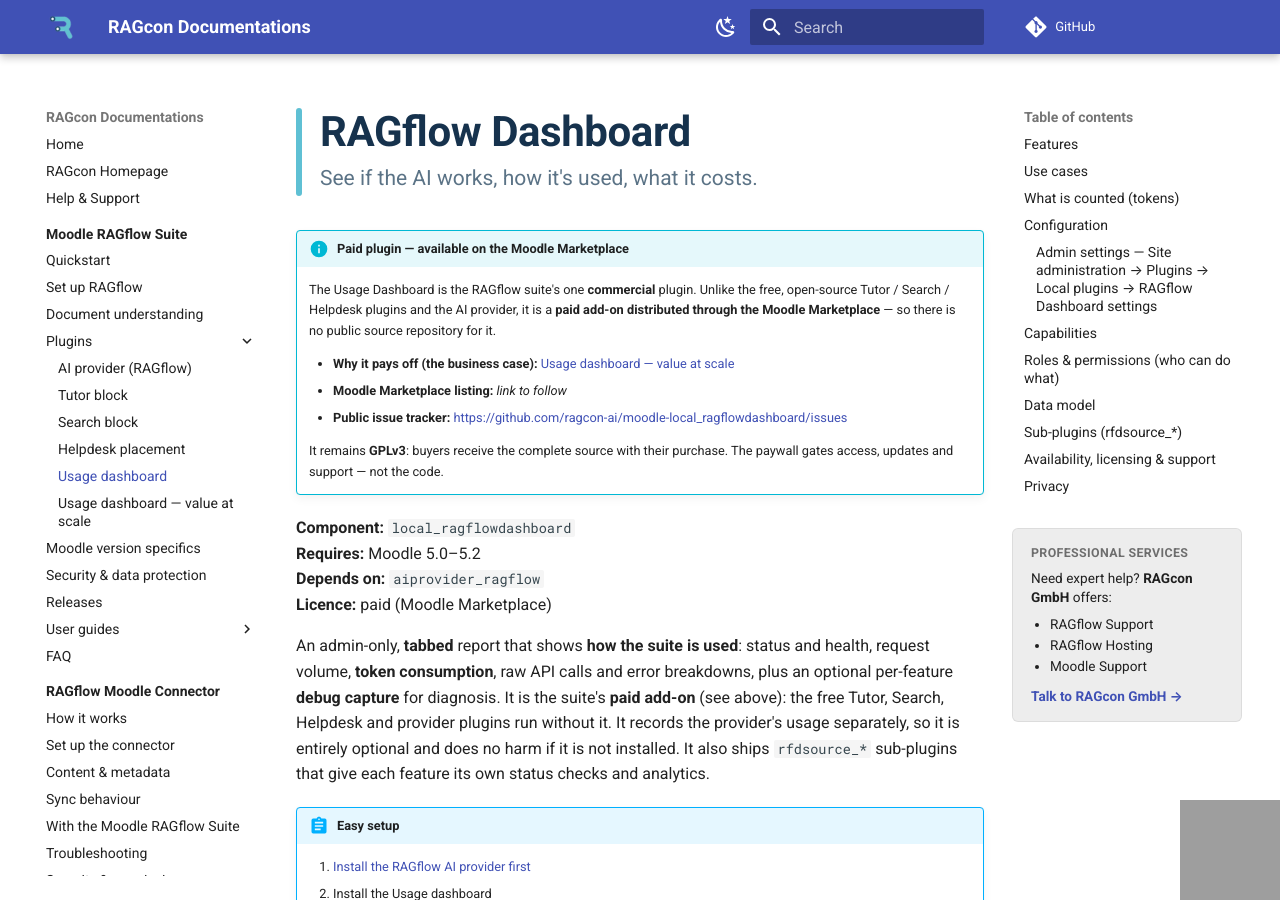
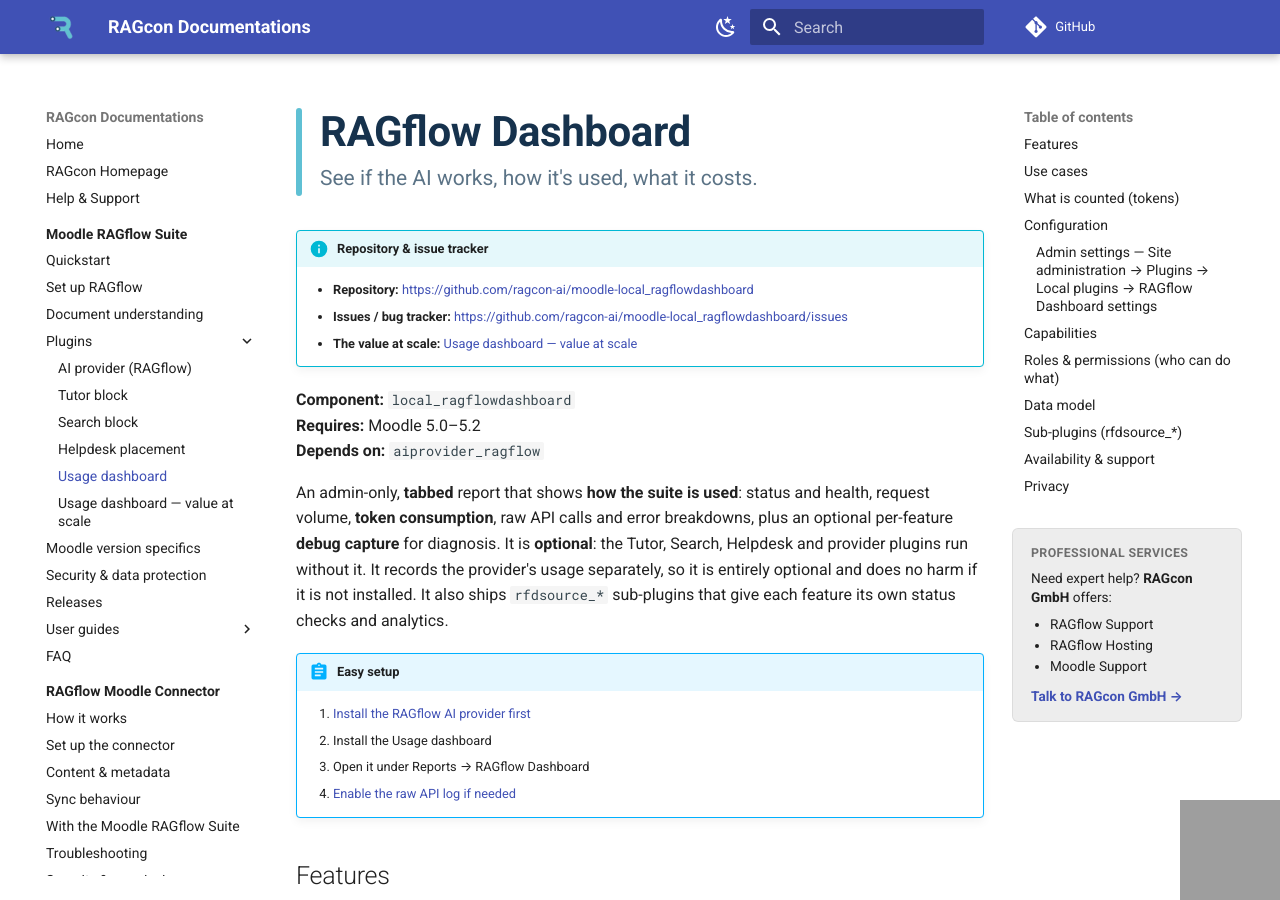
Before and after one commit to ragcon-ai/ragcon-docs, an MkDocs documentation site: the page built from docs/moodle-ragflow/plugins/dashboard.md, in a window 1280 px wide and 900 px high. Built offline with MkDocs 1.6.1 and Material for MkDocs 9.7.7, drawn with Linux system fonts in a browser that asks for light colours; comment, search, counter and statistics services are not loaded; some of the changed text lies outside the part shown; grey boxes are pictures that could not be loaded.

Commit message:
docs: remove the paid/Marketplace framing from the dashboard
Document the Usage Dashboard as a normal, optional plugin: replace the "paid
plugin" info box with the standard repository/issue-tracker box, drop the
"Licence: paid", "paid add-on", Marketplace-purchase and paywall wording across the
dashboard page, the site index, quickstart, releases and FAQ. The value-at-scale
page stays — it makes the case for using the dashboard, not for buying it.

Co-Authored-By: Claude <noreply@anthropic.com>

```diff
--- a/docs/moodle-ragflow/plugins/dashboard.md
+++ b/docs/moodle-ragflow/plugins/dashboard.md
@@ -6,27 +6,18 @@
   </div>
 </div>
 
-!!! info "Paid plugin — available on the Moodle Marketplace"
-    The Usage Dashboard is the RAGflow suite's one **commercial** plugin. Unlike the free, open-source
-    Tutor / Search / Helpdesk plugins and the AI provider, it is a **paid add-on distributed through the
-    Moodle Marketplace** — so there is no public source repository for it.
-
-    - **Why it pays off (the business case):** [Usage dashboard — value at scale](dashboard-value.md)
-    - **Moodle Marketplace listing:** *link to follow*
-    - **Public issue tracker:** [https://github.com/ragcon-ai/moodle-local_ragflowdashboard/issues](https://github.com/ragcon-ai/moodle-local_ragflowdashboard/issues){ target="_blank" rel="noopener" }
-
-    It remains **GPLv3**: buyers receive the complete source with their purchase. The paywall gates
-    access, updates and support — not the code.
+!!! info "Repository &amp; issue tracker"
+    - **Repository:** [https://github.com/ragcon-ai/moodle-local_ragflowdashboard](https://github.com/ragcon-ai/moodle-local_ragflowdashboard){ target="_blank" rel="noopener" }
+    - **Issues / bug tracker:** [https://github.com/ragcon-ai/moodle-local_ragflowdashboard/issues](https://github.com/ragcon-ai/moodle-local_ragflowdashboard/issues){ target="_blank" rel="noopener" }
+    - **The value at scale:** [Usage dashboard — value at scale](dashboard-value.md)
 
 **Component:** `local_ragflowdashboard`<br>
 **Requires:** Moodle 5.0–5.2<br>
-**Depends on:** `aiprovider_ragflow`<br>
-**Licence:** paid (Moodle Marketplace)
+**Depends on:** `aiprovider_ragflow`
 
 An admin-only, **tabbed** report that shows **how the suite is used**: status and health, request
 volume, **token consumption**, raw API calls and error breakdowns, plus an optional per-feature **debug
-capture** for diagnosis. It is the suite's **paid add-on** (see above): the free Tutor, Search, Helpdesk
-and provider plugins run without it. It records the provider's usage separately, so it is entirely
+capture** for diagnosis. It is **optional**: the Tutor, Search, Helpdesk and provider plugins run without it. It records the provider's usage separately, so it is entirely
 optional and does no harm if it is not installed. It also ships `rfdsource_*` sub-plugins that give each
 feature its own status checks and analytics.
 
@@ -218,16 +209,12 @@ package: **RAGflow Tutor** (`rfdsource_tutor`), **RAGflow Helpdesk** (`rfdsource
 Search** (`rfdsource_search`). Installing another `rfdsource_*` adds its section and debug toggle
 automatically.
 
-## Availability, licensing &amp; support
+## Availability &amp; support
 
-The Usage Dashboard is a **paid plugin** — the only commercial component of the RAGflow suite (the Tutor,
-Search and Helpdesk plugins and the AI provider are free and open-source).
-
-- **Where to get it:** the **Moodle Marketplace** — *listing link to follow*. Buy it there, then install the
-  plugin ZIP like any other Moodle plugin.
-- **Licence:** **GPLv3**. The purchase includes the complete source code; the fee covers access, updates and
-  support, not the code itself.
-- **Support &amp; bug reports:** the **[public issue tracker](https://github.com/ragcon-ai/moodle-local_ragflowdashboard/issues)**.
+- **Install** it like any other Moodle plugin (*Site administration → Plugins → Install plugins*), then
+  open it at *Site administration → Reports → RAGflow Dashboard*.
+- **Licence:** **GPLv3**, like the rest of the suite.
+- **Support &amp; bug reports:** the **[issue tracker](https://github.com/ragcon-ai/moodle-local_ragflowdashboard/issues)**.
 
 ## Privacy
 
```
Also changed, not shown: docs/index.md (+1 -1 lines), docs/moodle-ragflow/faq.md (+1 -1 lines), docs/moodle-ragflow/index.md (+1 -1 lines), docs/moodle-ragflow/quickstart.md (+1 -1 lines), docs/moodle-ragflow/releases.md (+1 -1 lines).
